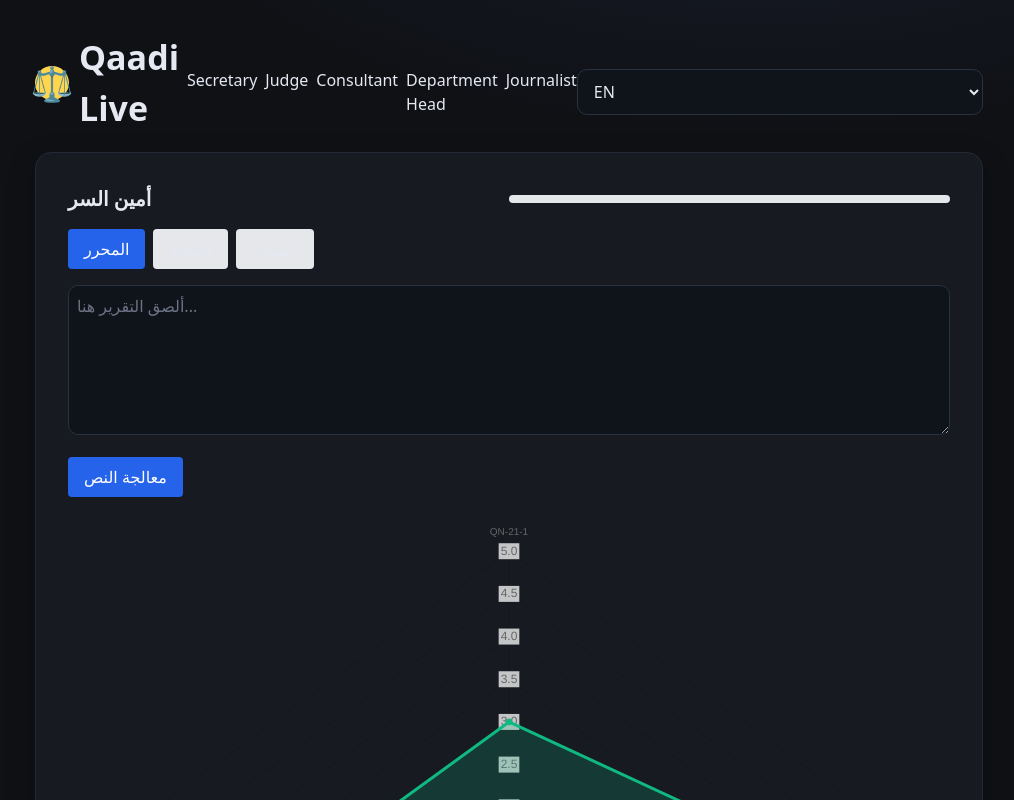
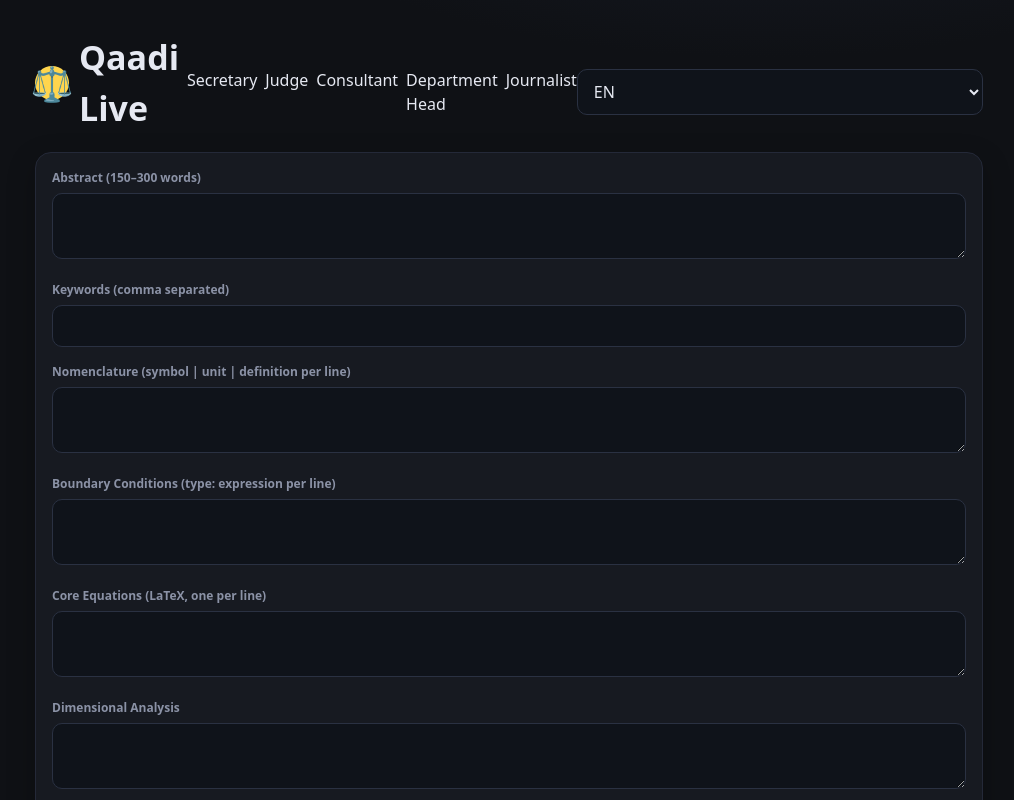
Before and after one commit to osamaalhulays/qaadi-live, a Next.js app: page /secretary in a window 1280 px wide. Shown: the top 800 px of the page, without its empty margins (131-1145 px from the left). Built offline with nearby package versions, Linux system fonts and the light colour scheme.

Commit message:
fix: use SecretaryFinalUI in secretary page

```diff
--- a/src/app/secretary/page.tsx
+++ b/src/app/secretary/page.tsx
@@ -2,7 +2,7 @@ import Header from "@/components/Header";
 import Footer from "@/components/Footer";
 import QN21Radar from "@/components/QN21Radar";
 import QN21Timeline from "@/components/QN21Timeline";
-import SecretaryArabic from "@/components/SecretaryArabic";
+import SecretaryFinalUI from "@/components/SecretaryFinalUI";
 
 export default function Page() {
   const radar = [
@@ -23,7 +23,7 @@ export default function Page() {
     <>
       <Header />
       <div className="card">
-        <SecretaryArabic />
+        <SecretaryFinalUI />
         <QN21Radar data={radar} />
         <div className="mt-4">
           <QN21Timeline data={timeline} />
--- a/src/components/SecretaryFinalUI.tsx
+++ b/src/components/SecretaryFinalUI.tsx
@@ -3,7 +3,7 @@
 import { useState, FormEvent } from "react";
 import { apiClient } from "@/lib/apiClient";
 
-// Handles API submission with error state preservation
+// Final UI for secretary with API submission and error handling
 
 export default function SecretaryFinalUI() {
   const [abstract, setAbstract] = useState("");
```
